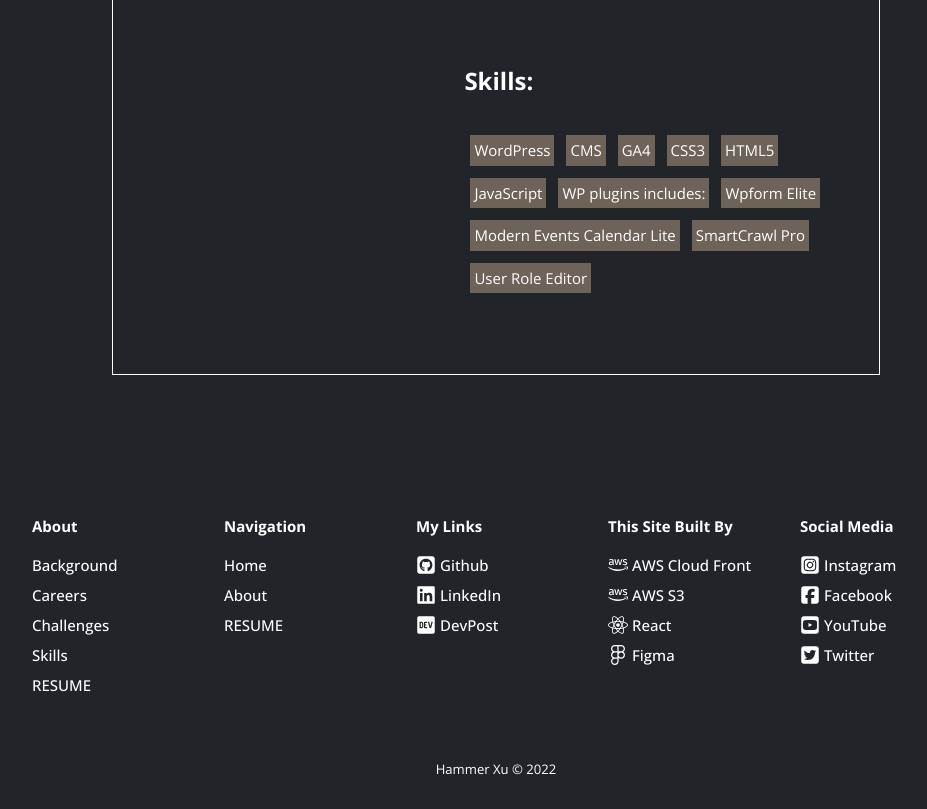
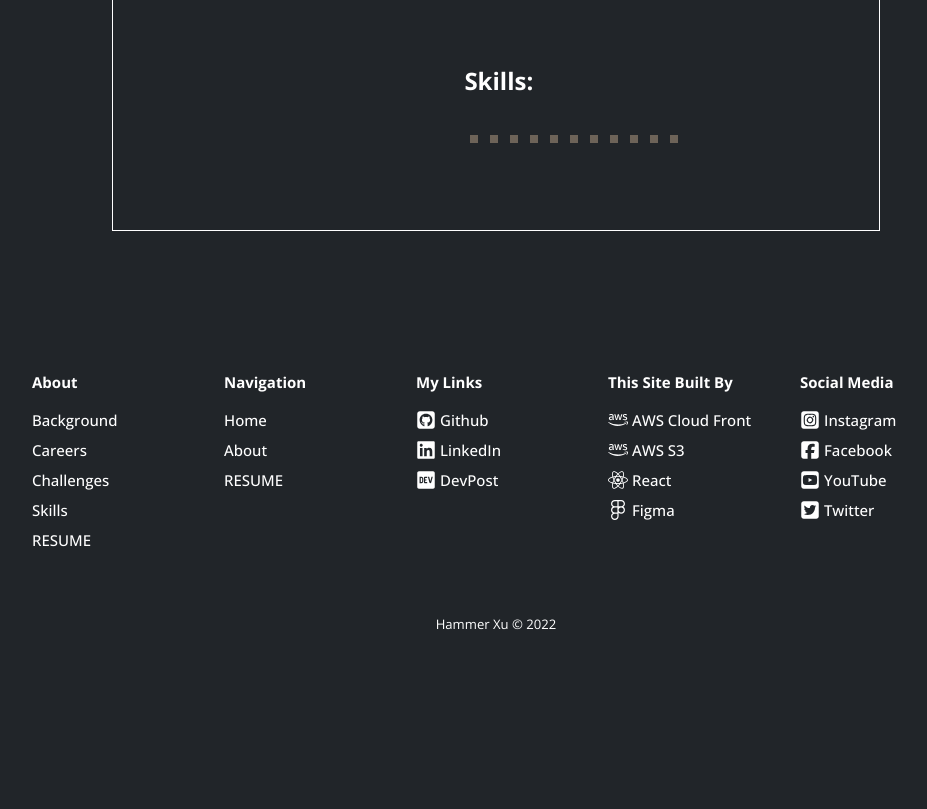
Before and after one commit to hammrxu/react-webiste-1, a React (Create React App) app: page /works/f/01 in a window 1280 px wide. Shown: the part 1160-1969 px from the top of the page, without its empty margins (144-1071 px from the left). After the commit the page ends 1825 px from the top, so only its background shows below. Built offline with nearby package versions, Linux system fonts and the light colour scheme.

Commit message:
make lists as objects

```diff
--- a/src/components/works/Work01.js
+++ b/src/components/works/Work01.js
@@ -10,8 +10,28 @@
         'Work closely in a team of 6 people through emails and social medias',
         'Use Google Analytics4 to analize, marketing the webiste'
     ]
+
     const img_src_all = ['../../images/img-1.jpg']
+
     const skills_all = ['WordPress', 'CMS', 'GA4', 'CSS3', 'HTML5', 'JavaScript', 'WP plugins includes:', 'Wpform Elite', 'Modern Events Calendar Lite', 'SmartCrawl Pro', 'User Role Editor']
+    const img_src_all_objs = img_src_all.map(
+        (img_src, i) => ({
+            id: i,
+            src: img_src
+        })
+    );
+    const achievements_all_objs = achievements_all.map(
+        (achievement, i) => ({
+            id: i,
+            title: achievement
+        })
+    );
+    const skills_all_objs = skills_all.map(
+        (skill, i) => ({
+            id: i,
+            src: skill
+        })
+    );
     return (
         <>
 
@@ -23,9 +43,9 @@
                 company_name='ISMC(International Student Ministries Canada)'
                 company_location='Toronto, ON'
                 company_website='https://www.torontointernationalstudent.com/'
-                achievements_list={achievements_all}
-                img_src_list={img_src_all}
-                skills_list={skills_all}
+                achievements_list={achievements_all_objs}
+                img_src_list={img_src_all_objs}
+                skills_list={skills_all_objs}
             />
         </>
     );
--- a/src/components/works/Work02.js
+++ b/src/components/works/Work02.js
@@ -9,6 +9,24 @@
     ]
     const img_src_all = ['../../images/img-2.png']
     const skills_all = ['PHP', 'Mysql']
+    const img_src_all_objs = img_src_all.map(
+        (img_src, i) => ({
+            id: i,
+            src: img_src
+        })
+    );
+    const achievements_all_objs = achievements_all.map(
+        (achievement, i) => ({
+            id: i,
+            title: achievement
+        })
+    );
+    const skills_all_objs = skills_all.map(
+        (skill, i) => ({
+            id: i,
+            src: skill
+        })
+    );
     return (
         <>
             <WorkTemplate
@@ -19,9 +37,9 @@
                 company_name='West Toronto Chinese Bible Church'
                 company_location='Toronto, ON'
                 company_website='https://wtcbc.com/'
-                achievements_list={achievements_all}
-                img_src_list={img_src_all}
-                skills_list={skills_all}
+                achievements_list={achievements_all_objs}
+                img_src_list={img_src_all_objs}
+                skills_list={skills_all_objs}
             />
         </>
     );
--- a/src/components/works/Work03.js
+++ b/src/components/works/Work03.js
@@ -9,6 +9,24 @@
     ]
     const img_src_all = ['../../images/img-3.png']
     const skills_all = ['PHP', 'Mysql']
+    const img_src_all_objs = img_src_all.map(
+        (img_src, i) => ({
+            id: i,
+            src: img_src
+        })
+    );
+    const achievements_all_objs = achievements_all.map(
+        (achievement, i) => ({
+            id: i,
+            title: achievement
+        })
+    );
+    const skills_all_objs = skills_all.map(
+        (skill, i) => ({
+            id: i,
+            src: skill
+        })
+    );
     return (
         <>
             <WorkTemplate
@@ -19,9 +37,9 @@
                 company_name='Freelance'
                 company_location='Toronto, ON'
                 company_website='/'
-                achievements_list={achievements_all}
-                img_src_list={img_src_all}
-                skills_list={skills_all}
+                achievements_list={achievements_all_objs}
+                img_src_list={img_src_all_objs}
+                skills_list={skills_all_objs}
             />
         </>
     );
--- a/src/components/works/Work04.js
+++ b/src/components/works/Work04.js
@@ -8,12 +8,28 @@
         'Rewarded an extra 25% as a bonus payment for their satisfaction with the output',
         'Documenting the micros in development for future maintenance',
         'Provided written user manual for access of non-tech users'
-
-
     ]
     const work_link_display = false;
     const img_src_all = ['../../images/img-freshbasket.jpg', '../../images/img-freshvegitablebasket.jpg']
     const skills_all = ['VB.Net', 'Excel', 'Shopify plugins', 'Shopify', 'Organic Fruit', 'Organic Vegitables', 'Frozon Product']
+    const img_src_all_objs = img_src_all.map(
+        (img_src, i) => ({
+            id: i,
+            src: img_src
+        })
+    );
+    const achievements_all_objs = achievements_all.map(
+        (achievement, i) => ({
+            id: i,
+            title: achievement
+        })
+    );
+    const skills_all_objs = skills_all.map(
+        (skill, i) => ({
+            id: i,
+            src: skill
+        })
+    );
 
     return (
         <>
@@ -27,9 +43,9 @@
                 company_name='Truly Fresh on Shopify'
                 company_location='Toronto, ON'
                 company_website='https://truly-fresh.ca/'
-                achievements_list={achievements_all}
-                img_src_list={img_src_all}
-                skills_list={skills_all}
+                achievements_list={achievements_all_objs}
+                img_src_list={img_src_all_objs}
+                skills_list={skills_all_objs}
             />
         </>
     );
--- a/src/components/works/WorkTemplate.js
+++ b/src/components/works/WorkTemplate.js
@@ -4,17 +4,17 @@
 function WorkTemplate(props) {
     const ach_tempList = props.achievements_list
     const ach_listItems = ach_tempList.map((data) =>
-        <li>{data}</li>
+        <li key={data.id}>{data.title}</li>
     );
 
     const img_tempList = props.img_src_list
     const img_listItems = img_tempList.map((data) =>
-        <img src={data} alt='Imgs'></img>
+        <img key={data.id} src={data.src} alt='Imgs'></img>
     );
 
     const skill_tempList = props.skills_list
     const skill_listItems = skill_tempList.map((data) =>
-        <div>{data}</div>
+        <div key={data.id}>{data.title}</div>
     );
     const work_link_display = props.work_link_display
 
--- a/src/components/works/Workn01.js
+++ b/src/components/works/Workn01.js
@@ -9,6 +9,24 @@
     const work_link_display = true;
     const img_src_all = ['../../images/img-4.jpg']
     const skills_all = ['PHP', 'Mysql']
+    const img_src_all_objs = img_src_all.map(
+        (img_src, i) => ({
+            id: i,
+            src: img_src
+        })
+    );
+    const achievements_all_objs = achievements_all.map(
+        (achievement, i) => ({
+            id: i,
+            title: achievement
+        })
+    );
+    const skills_all_objs = skills_all.map(
+        (skill, i) => ({
+            id: i,
+            src: skill
+        })
+    );
 
     return (
         <>
@@ -22,9 +40,9 @@
                 company_name='MLH Hackathon'
                 company_location='Toronto, ON'
                 company_website='https://devpost.com/hackathons?eligibility=1'
-                achievements_list={achievements_all}
-                img_src_list={img_src_all}
-                skills_list={skills_all}
+                achievements_list={achievements_all_objs}
+                img_src_list={img_src_all_objs}
+                skills_list={skills_all_objs}
             />
         </>
     );
--- a/src/components/works/Workn02.js
+++ b/src/components/works/Workn02.js
@@ -9,7 +9,24 @@
     const work_link_display = true;
     const img_src_all = ['../../images/img-4.jpg']
     const skills_all = ['LISP', 'Python']
-
+    const img_src_all_objs = img_src_all.map(
+        (img_src, i) => ({
+            id: i,
+            src: img_src
+        })
+    );
+    const achievements_all_objs = achievements_all.map(
+        (achievement, i) => ({
+            id: i,
+            title: achievement
+        })
+    );
+    const skills_all_objs = skills_all.map(
+        (skill, i) => ({
+            id: i,
+            src: skill
+        })
+    );
     return (
         <>
             <WorkTemplate
@@ -22,9 +39,9 @@
                 company_name='MLH Hackathon'
                 company_location='Toronto, ON'
                 company_website='https://devpost.com/hackathons?eligibility=1'
-                achievements_list={achievements_all}
-                img_src_list={img_src_all}
-                skills_list={skills_all}
+                achievements_list={achievements_all_objs}
+                img_src_list={img_src_all_objs}
+                skills_list={skills_all_objs}
             />
         </>
     );
```
